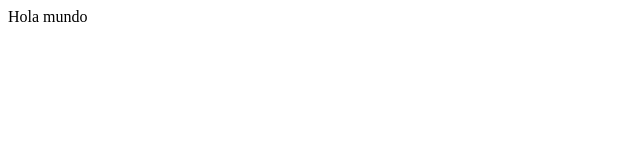
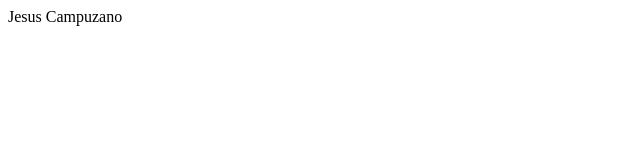
Before and after one commit to Jes2000/proyecto-de-MASANZ, a plain HTML site: page EJEMPLO.HTML in a window 1280 px wide. Shown: the full height of the page, 0-640 px from the left. Drawn offline with Linux system fonts and the light colour scheme.

Commit message:
Update EJEMPLO.HTML

```diff
--- a/EJEMPLO.HTML
+++ b/EJEMPLO.HTML
@@ -1,9 +1,9 @@
 <!DOCTYPE html>
 <html>
 	<head>
-		<title>Ejemplo</title>
+		<title>Mi priera web git</title>
 	</head>
 	<body>
-		Hola mundo
+		Jesus Campuzano
 	</body>
 </html>
```
